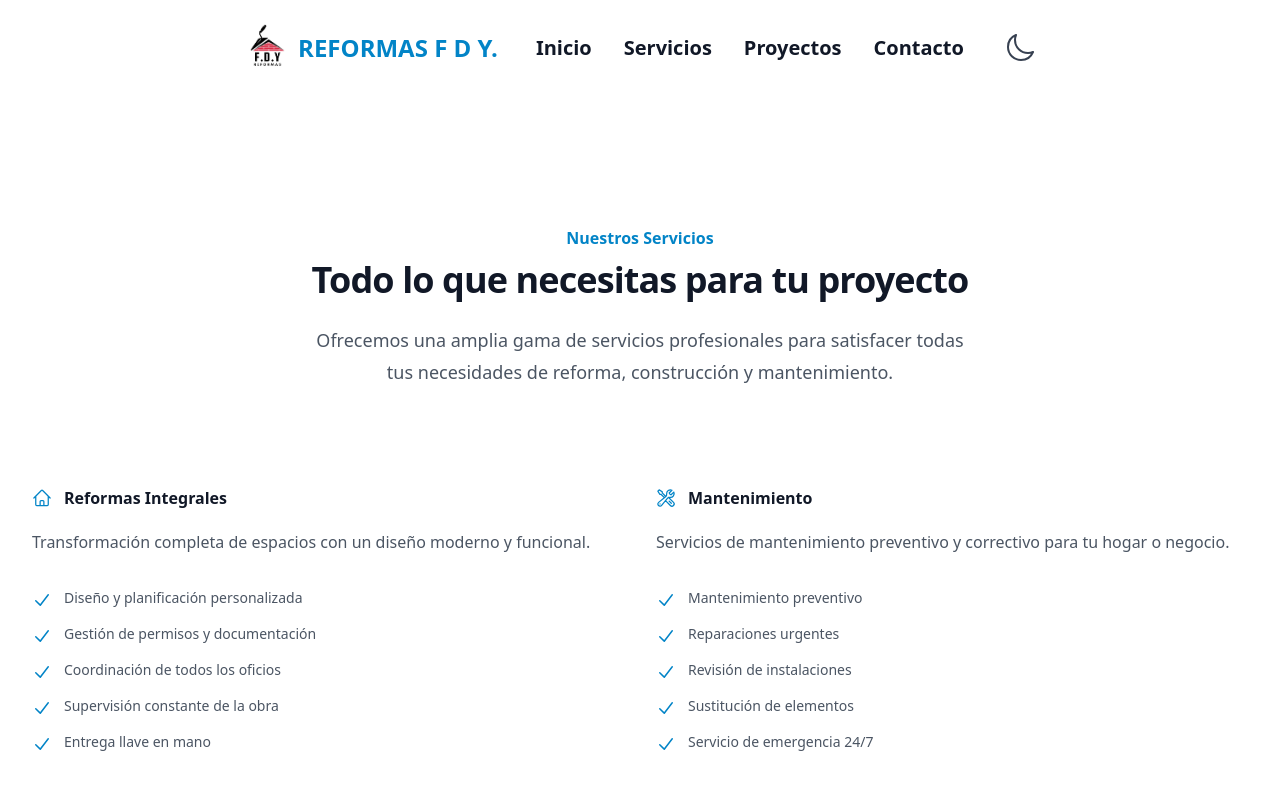
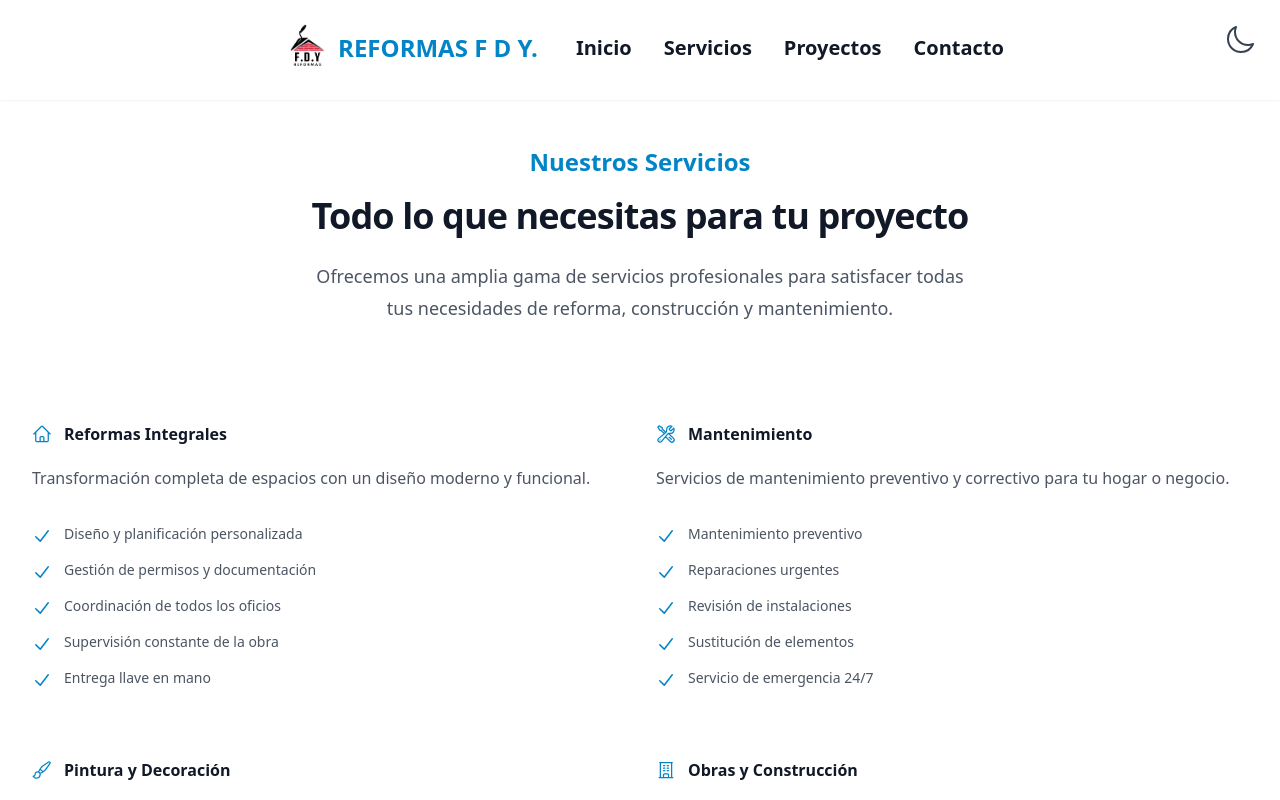
Before and after one commit to jonathanjd7/REFORMAS, a React (Vite) app: page /servicios in a window 1280 px wide. Shown: the top 800 px of the page. Built offline with nearby package versions, Linux system fonts and the light colour scheme.

Commit message:
añadido rutas y scroll

```diff
--- a/src/App.tsx
+++ b/src/App.tsx
@@ -13,7 +13,7 @@ function App() {
       <div className="flex flex-col min-h-screen">
       <ScrollToTop /> {/* ✅ nuevo */}
         <Navbar />
-        <main className="flex-grow w-full max-w-[1920px] mx-auto">
+        <main className="w-full max-w-[1920px] mx-auto">
           <Routes>
             <Route path="/REFORMAS" element={<Home />} />
             <Route path="/servicios" element={<Services />} />
--- a/src/components/Navbar.tsx
+++ b/src/components/Navbar.tsx
@@ -14,9 +14,9 @@ export default function Navbar() {
   const { theme, toggleTheme } = useTheme()
 
   return (
-    <header className="bg-white shadow-sm dark:bg-gray-800 dark:shadow-lg">
+    <header className="bg-white shadow-sm dark:bg-gray-800 dark:shadow-lg relative pb-5 sm:pb-1 md:pb-1 lg:pb-1">
       <nav className="container mx-auto px-4 sm:px-6 lg:px-8" aria-label="Global">
-        <div className="flex flex-wrap items-center justify-center h-20 lg:h-24 gap-x-8 gap-y-2 text-center">
+        <div className="flex flex-wrap items-center justify-center h-20 lg:h-24 gap-x-8 gap-y-1 text-center">
 
           {/* Logo con imagen + texto */}
           <div className="flex items-center space-x-3 flex-shrink-0">
@@ -43,11 +43,13 @@ export default function Navbar() {
                 {item.name}
               </Link>
             ))}
-
+          </div>
+        </div>
+      </nav>
        {/* Botón modo claro/oscuro */}
        <button
         type="button"
-              className="p-2 rounded-md text-gray-700 hover:text-gray-900 dark:text-gray-300 dark:hover:text-white"
+        className="fixed top-4 right-4 p-2 rounded-md text-gray-700 hover:text-gray-900 dark:text-gray-300 dark:hover:text-white z-50"
         onClick={toggleTheme}
         aria-label="Toggle dark mode"
       >
@@ -57,9 +59,6 @@ export default function Navbar() {
           <SunIcon className="h-7 w-7 lg:h-8 lg:w-8" aria-hidden="true" />
         )}
       </button>
-          </div>
-        </div>
-      </nav>
     </header>
   )
 }
--- a/src/pages/Projects.tsx
+++ b/src/pages/Projects.tsx
@@ -112,10 +112,10 @@ export default function Projects() {
   }
 
   return (
-    <div className="bg-white pt-8 pb-24 sm:pt-12 sm:pb-32 dark:bg-gray-900">
+    <div className="bg-white pt-8 pb-4 sm:pt-12 sm:pb-32 dark:bg-gray-900">
       <div className="mx-auto max-w-7xl px-6 lg:px-8">
         <div className="mx-auto max-w-2xl lg:text-center">
-          <h2 className="text-lg lg:text-xl font-semibold leading-7 text-primary-600 dark:text-primary-400 text-center mb-4">Nuestros Proyectos</h2>
+          <h2 className="text-xl lg:text-xl font-semibold leading-7 text-primary-600 dark:text-primary-400 text-center mb-4">Nuestros Proyectos</h2>
           <p className="mt-2 text-3xl font-bold tracking-tight text-gray-900 sm:text-4xl dark:text-white">
             Descubre nuestros trabajos realizados
           </p>
--- a/src/pages/Services.tsx
+++ b/src/pages/Services.tsx
@@ -111,11 +111,11 @@ const services = [
 
 export default function Services() {
   return (
-    <div className="bg-white py-24 sm:py-32 dark:bg-gray-900">
+    <div className="bg-white pt-12 pb-24 sm:pt-12 sm:pb-32 dark:bg-gray-900">
       <div className="mx-auto max-w-7xl px-6 lg:px-8">
         <div className="mx-auto max-w-2xl lg:text-center">
-          <h2 className="text-base font-semibold leading-7 text-primary-600 dark:text-primary-400">Nuestros Servicios</h2>
-          <p className="mt-2 text-3xl font-bold tracking-tight text-gray-900 sm:text-4xl dark:text-white">
+          <h2 className="text-2xl font-semibold leading-7 text-primary-600 dark:text-primary-400 text-center">Nuestros Servicios</h2>
+          <p className="mt-5 text-3xl font-bold tracking-tight text-gray-900 sm:text-4xl dark:text-white">
             Todo lo que necesitas para tu proyecto
           </p>
           <p className="mt-6 text-lg leading-8 text-gray-600 dark:text-gray-300">
```
Also changed, not shown: 5 other files (tests, documents, lock files or other folders). Lines whose indentation alone changed are shown as unchanged.
